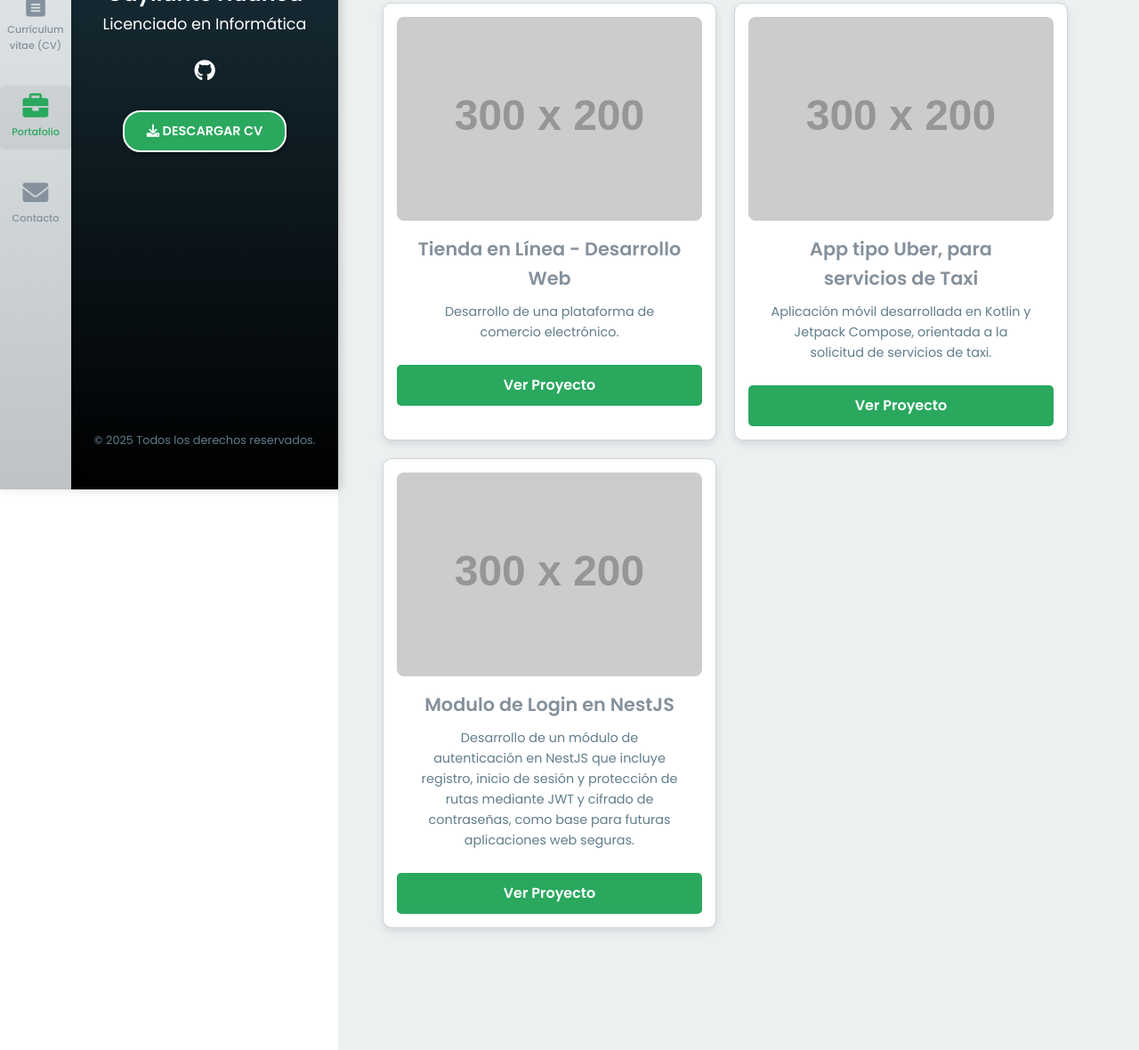
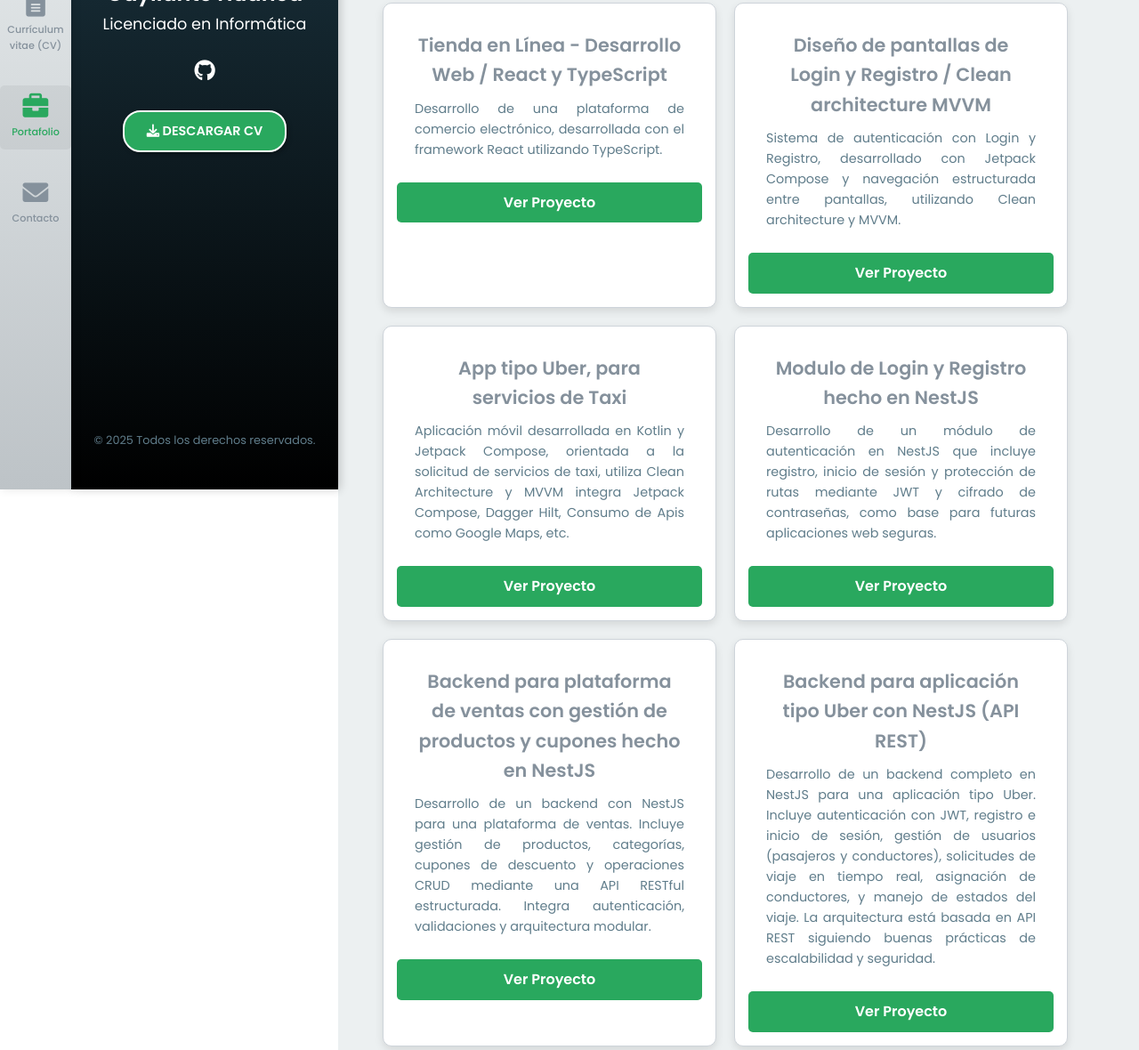
Before and after one commit to Jose-Andres-Cayllante-Huanca/mi-portafolio, a plain HTML site: page portfolio.html in a window 1280 px wide. Shown: the part 250-1430 px from the top of the page at 89% size. Drawn offline with Linux system fonts and the light colour scheme; placeholder pictures from the web are drawn by us.

Commit message:
tercer commit: aumento de portafolio

```diff
--- a/portfolio.html
+++ b/portfolio.html
@@ -55,29 +55,65 @@
                 <div class="portfolio-grid">
                     <!-- Proyecto Web -->
                     <div class="portfolio-item web">
-                        <img src="https://via.placeholder.com/300x200?text=Ecommerce+Web" alt="Proyecto Web - Ecommerce">
-                        <h4>Tienda en Línea - Desarrollo Web</h4>
-                        <p>Desarrollo de una plataforma de comercio electrónico.</p>
+                        <!-- <img src="https://via.placeholder.com/300x200?text=Ecommerce+Web" alt="Proyecto Web - Ecommerce"> -->
+                        <h4>Tienda en Línea - Desarrollo Web / React y TypeScript</h4>
+                        <p style="text-align: justify">
+                            Desarrollo de una plataforma de comercio electrónico, desarrollada con el framework React utilizando TypeScript.
+                        </p>
                         <a href="#" class="view-project-btn">Ver Proyecto</a>
                     </div>
 
                     <!-- Aplicación Móvil -->
+
                     <div class="portfolio-item mobile">
-                        <img src="https://via.placeholder.com/300x200?text=App+Móvil+1" alt="Aplicación Móvil">
-                        <h4>App tipo Uber, para servicios de Taxi</h4>
-                        <p>Aplicación móvil desarrollada en Kotlin y Jetpack Compose, orientada a la solicitud de servicios de taxi.</p>
+                        <!-- <img src="https://via.placeholder.com/300x200?text=App+Móvil+1" alt="Aplicación Móvil"> -->
+                        <h4> Diseño de pantallas de Login y Registro / Clean architecture MVVM</h4>
+                        <p style="text-align: justify">
+                            Sistema de autenticación con Login y Registro, desarrollado con Jetpack Compose y navegación estructurada entre pantallas, utilizando Clean architecture y MVVM.
+                        </p>
                         <a href="#" class="view-project-btn">Ver Proyecto</a>
                     </div>
 
-                    <!-- Proyecto de Identidad Visual -->
-                    <div class="portfolio-item backend">
-                        <img src="https://via.placeholder.com/300x200?text=Identidad+Visual" alt="backend">
-                        <h4>Modulo de Login en NestJS</h4>
-                        <p>Desarrollo de un módulo de autenticación en NestJS que incluye registro, inicio de sesión y protección de rutas mediante JWT y cifrado de contraseñas, como base para futuras aplicaciones web seguras.
-
-</p>
+                    <div class="portfolio-item mobile">
+                        <!-- <img src="https://via.placeholder.com/300x200?text=App+Móvil+1" alt="Aplicación Móvil"> -->
+                        <h4>App tipo Uber, para servicios de Taxi</h4>
+                        <p style="text-align: justify">
+                            Aplicación móvil desarrollada en Kotlin y Jetpack Compose, orientada a la solicitud de servicios de taxi, utiliza Clean Architecture y MVVM
+                            integra Jetpack Compose, Dagger Hilt, Consumo de Apis como Google Maps, etc.
+                        </p>
                         <a href="#" class="view-project-btn">Ver Proyecto</a>
                     </div>
+
+                    <!-- Proyectos de Backend -->
+                    <div class="portfolio-item backend">
+                        <!-- <img src="https://via.placeholder.com/300x200?text=Identidad+Visual" alt="backend"> -->
+                        <h4>Modulo de Login y Registro hecho en NestJS</h4>
+                        <p style="text-align: justify">
+                            Desarrollo de un módulo de autenticación en NestJS que incluye registro, inicio de sesión y protección de rutas mediante JWT y cifrado de contraseñas, como base para futuras aplicaciones web seguras.
+                        </p>
+                        <a href="#" class="view-project-btn">Ver Proyecto</a>
+                    </div>
+
+                    <div class="portfolio-item backend">
+                        <!-- <img src="https://via.placeholder.com/300x200?text=Identidad+Visual" alt="backend"> -->
+                        <h4>Backend para plataforma de ventas con gestión de productos y cupones  hecho en NestJS</h4>
+                        <p style="text-align: justify">
+                            Desarrollo de un backend con NestJS para una plataforma de ventas. Incluye gestión de productos, categorías, cupones de descuento y operaciones CRUD mediante una API RESTful estructurada.
+                            Integra autenticación, validaciones y arquitectura modular.
+                        </p>
+                        <a href="#" class="view-project-btn">Ver Proyecto</a>
+                    </div>
+
+                    <div class="portfolio-item backend">
+                        <!-- <img src="https://via.placeholder.com/300x200?text=Identidad+Visual" alt="backend"> -->
+                        <h4>Backend para aplicación tipo Uber con NestJS (API REST)</h4>
+                        <p style="text-align: justify">
+                            Desarrollo de un backend completo en NestJS para una aplicación tipo Uber. Incluye autenticación con JWT, registro e inicio de sesión, gestión de usuarios (pasajeros y conductores),
+                            solicitudes de viaje en tiempo real, asignación de conductores, y manejo de estados del viaje. La arquitectura está basada en API REST siguiendo buenas prácticas de escalabilidad y seguridad.
+                        </p>
+                        <a href="#" class="view-project-btn">Ver Proyecto</a>
+                    </div>
+
                 </div>
 
 
```
